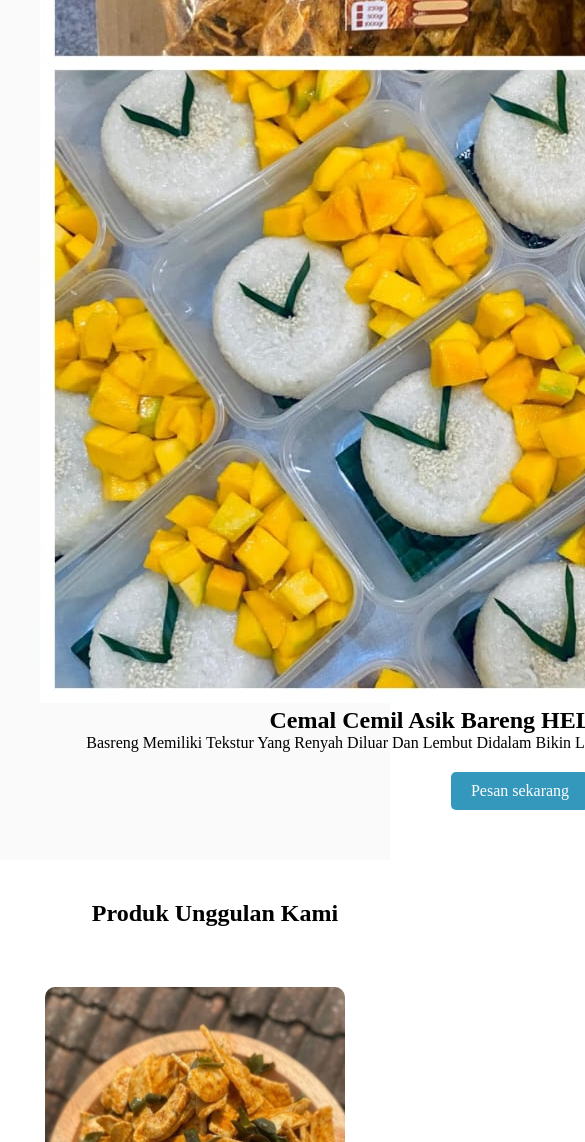
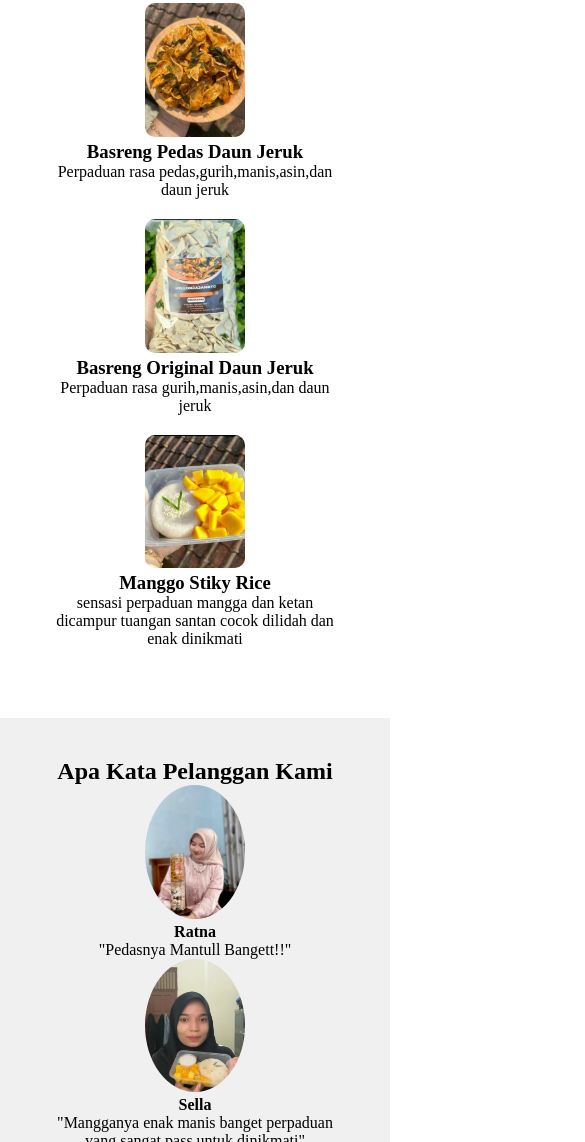
Before and after one commit to Nadia21-hub/Nadia-Amelia-Syahra-UKK, a plain HTML site: page index.html in a window 390 px wide. Shown: the part 858-2000 px from the top of the page, 585 px wide, since content can reach past the window. Drawn offline with Linux system fonts and the light colour scheme.

Commit message:
Add files via upload

```diff
--- a/index.html
+++ b/index.html
@@ -25,13 +25,13 @@
 
 <!-- Hero Section -->
 <section id="hero">
-  <div class="hero content">
-   <img src="Asset/image-1.jpg">
+  <div class="hero-content">
    <h2>Cemal Cemil Asik Bareng HELLONJAJANBTG</h2>
    <P>Basreng Memiliki Tekstur Yang Renyah Diluar Dan Lembut Didalam Bikin Lidah Bergoyang Yang Terpenting Tanpa Pengawet Buatan</P>
    <a href="https://.whatsapp.com/send?phone=6282322422838&text=Assalamualaium%20kak%2C%20saya%20mau%20pesan" target="_blank"
    class="btn-primary">Pesan sekarang</a>
   </div>
+  <img src="Asset/image-1.jpg" class="hero-image">
 </section>
 
 <!-- Product Setion -->
@@ -49,7 +49,6 @@
         <p>Perpaduan rasa gurih,manis,asin,dan daun jeruk</p>
     </div>
       <div class="product">
-        <h2>Produk Kami</h2>
         <img src="asset/p-3.jpg" alt="Manggo Stiky Rice">
         <h3>Manggo Stiky Rice</h3>
         <p>sensasi perpaduan mangga dan ketan dicampur tuangan santan cocok dilidah dan enak dinikmati</p>
@@ -92,7 +91,7 @@
         <a href="https://www.tiktok.com/@ig.veni_vandilah?_t=8rOw6Z3A1AP&_r=1"><img src="asset/ico-tt.png" alt="TikTok"></a>
     </div>
     <p>Alamat: Dk. Plalar RT 2 RW 2 Desa Polodoro Kec.Reban Kab.Batang | Telepon:082328594240</p>
-    <p>&copy; 2024 ProduVeni. Semua Hak Dilindungi.</p>
+    <p>&copy; 2024 @hellonjajanbtg. Semua Hak Dilindungi.</p>
 </footer>
 
  <script src="script.js"></script>
--- a/style.css
+++ b/style.css
@@ -61,7 +61,7 @@ nav a {
 
 .hero-image {
     width: 100%;
-    max-width: 600%;
+    max-width: 200px;
     height: auto;
     border-radius: 10px;
 }
@@ -85,8 +85,10 @@ nav a {
 }
 
 /* Products Section */
-#products h2 {
-    padding: 40px 0 0 40px;
+
+#products {
+    text-align: center;
+    padding: 20px;
 }
 
 .product-list {
@@ -104,6 +106,7 @@ nav a {
 
 .product img {
     width: 100%;
+    max-width: 100px;
     height: auto;
     border-radius: 10px;
 }
@@ -224,6 +227,21 @@ footer p {
 
     form input,
     form textarea {
-
+        width: 90%;
     }
 }
+
+@media (max-width: 480px) {
+    .hero-content h1 {
+        font-size: 1.8rem;
+    }
+
+    .product {
+        width: 100%;
+        margin: 10px 0;
+    }
+
+    .testimonial {
+        width: 100%
+    }
+}
```
